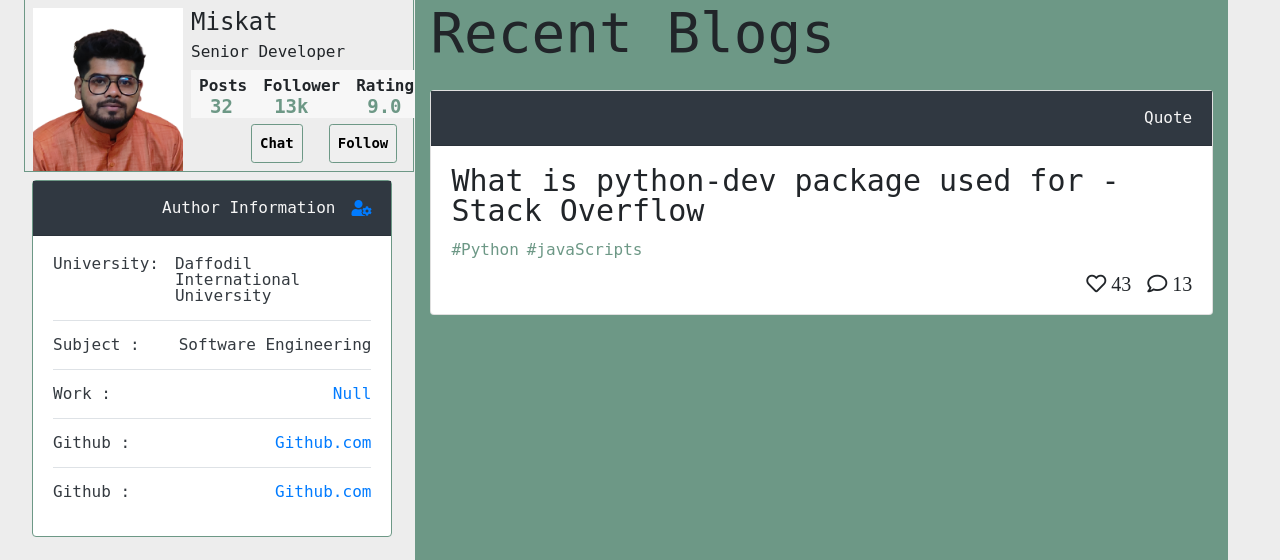
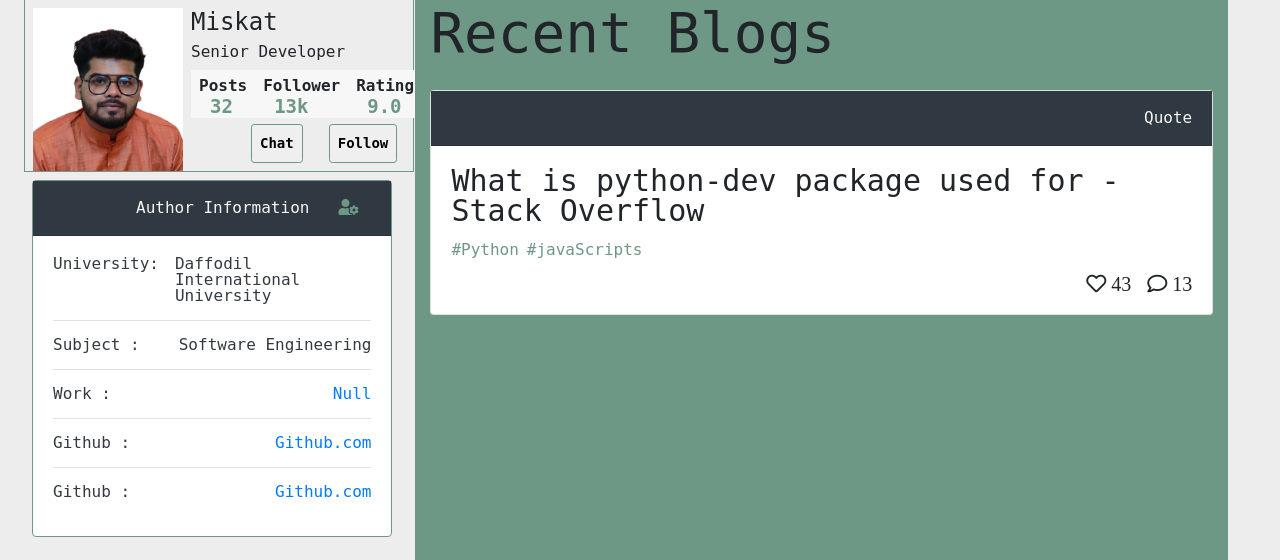
Before and after one commit to Miskat-UL/mi_dev_blogs, a Django app: page /author/1 in a window 1280 px wide. Shown: the part 85-645 px from the top of the page. Run offline with Django 3.2, Linux system fonts and the light colour scheme; data comes from the database, SQL or seed files in the repository; some libraries are stand-ins or nearby versions.

Commit message:
author_edit_page_update

```diff
--- a/static/css/author.css
+++ b/static/css/author.css
@@ -93,3 +93,11 @@
 .author_div{
     border: 1px solid #6D9886;
 }
+.btn_settings{
+    text-decoration: none;
+
+}
+
+.fa-user-cog{
+    color: #6D9886;
+}
--- a/templates/blogs/author_page.html
+++ b/templates/blogs/author_page.html
@@ -94,7 +94,7 @@
 
           <div class="p-2">
             <div class="card author_div mb-3" style="max-width: 23rem;">
-              <div class="card-header">Author Information <a href="{% url 'author_edit' author.id %}" class="ml-3"><i class="fas fa-user-cog"></i></a></div>
+              <div class="card-header">Author Information <a href="{% url 'author_edit' author.id %}" class="ml-3 btn btn_settings"><i class="fas fa-user-cog"></i></a></div>
               <div class="card-body text-dark">
                <div class="d-flex justify-content-between border-bottom">
                  <p class="mr-3">University: </p>
```
